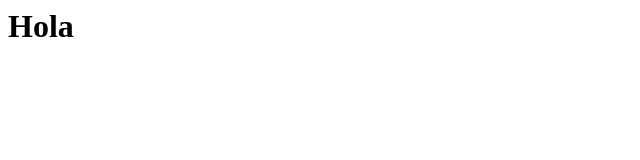
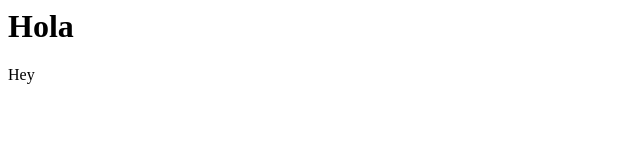
Before and after one commit to jhontona/git-tutorial, a plain HTML site: page index.html in a window 1280 px wide. Shown: the full height of the page, 0-640 px from the left. Drawn offline with Linux system fonts and the light colour scheme.

Commit message:
Agrege un div super

```diff
--- a/index.html
+++ b/index.html
@@ -1 +1,2 @@
 <h1>Hola</h1>
+<div>Hey</div>
```
